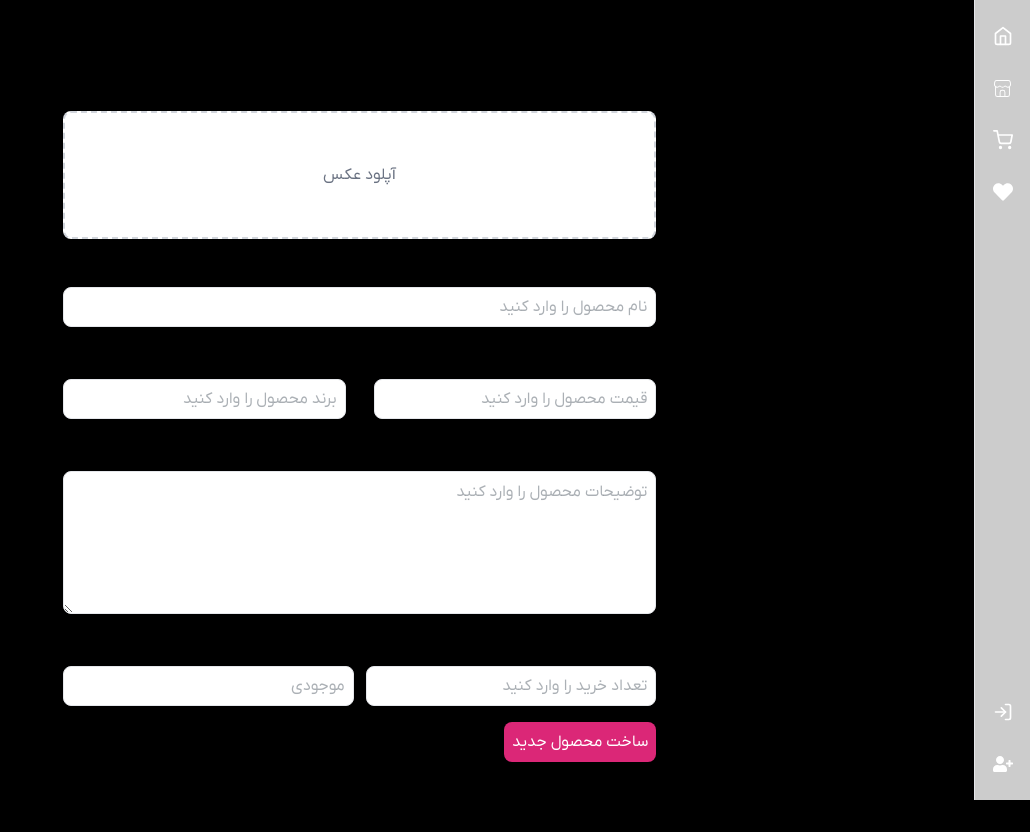
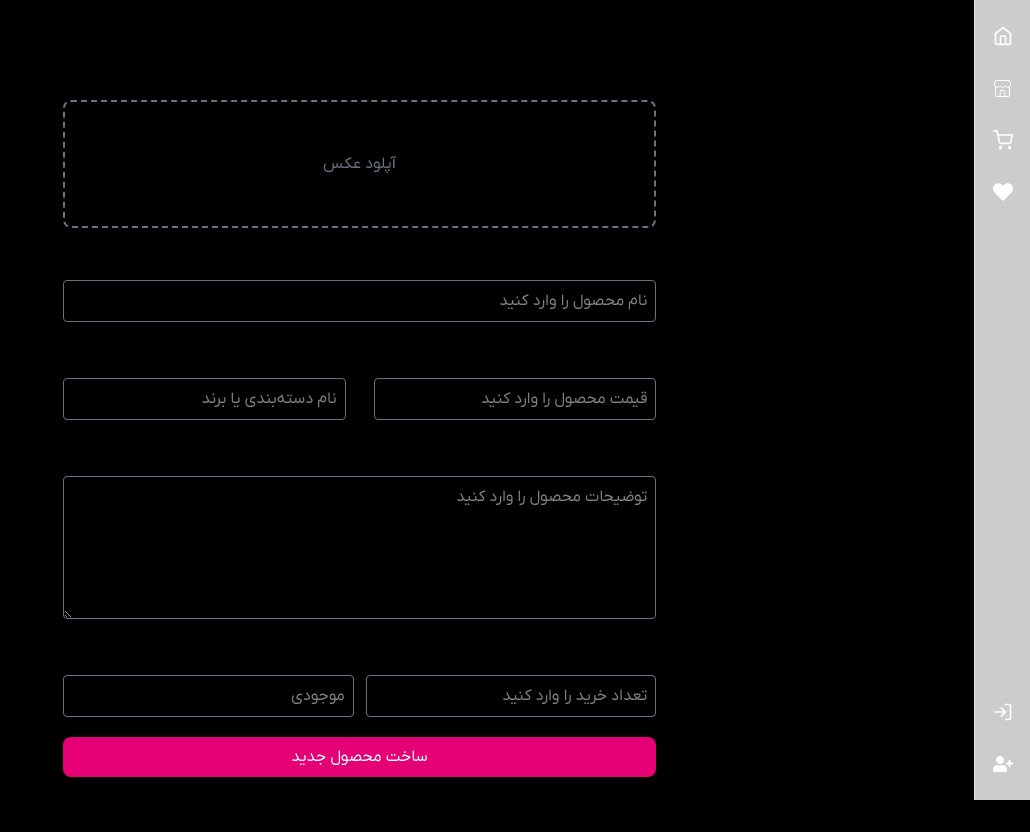
Before and after one commit to Mohammad-Reza-Mehdizadeh1999/e-commerce, a React (Vite) app: page /admin/create-product in a window 1280 px wide. Shown: the whole page, without its empty margins (250-1280 px from the left). Built offline with nearby package versions, Linux system fonts and the light colour scheme.

Commit message:
feat: create product logic created

```diff
--- a/src/App.jsx
+++ b/src/App.jsx
@@ -40,7 +40,7 @@ function App() {
           <Route path="admin/all-users" element={<AdminAllUsersPage />} />
           <Route path="admin/create-product" element={<AdminCreateProductPage />} />
           <Route path="admin/orders" element={<AdminAllOrders />} />
-          <Route path="admin/all-product" element={<AdminProductPage />} />
+          <Route path="admin/all-products" element={<AdminProductPage />} />
         </Route>
       </Routes>
     </>
--- /dev/null
+++ b/src/api/requests/adminCreateProduct.js
@@ -0,0 +1,34 @@
+import api from "../axios";
+
+export const uploadImage = async (file) => {
+  const formData = new FormData();
+  formData.append("image", file);
+
+  try {
+    const response = await api.post(`/upload`, formData, {
+      headers: {
+        "Content-Type": "multipart/form-data",
+      },
+    });
+    return response.data;
+  } catch (error) {
+    console.error("Error uploading image:", error);
+    throw error;
+  }
+};
+
+export const createProduct = async (productData) => {
+
+  const formData = new FormData();
+  for (const key in productData) {
+    formData.append(key, productData[key]);
+  }
+
+  const response = await api.post("/products", formData, {
+    headers: {
+      "Content-Type": "multipart/form-data",
+    },
+  });
+
+  return response.data;
+};
--- a/src/components/ui/AdminDropDown.jsx
+++ b/src/components/ui/AdminDropDown.jsx
@@ -13,6 +13,7 @@ export default function AdminDropDown() {
     { id: 2, title: "محصول جدید", to: "/admin/create-product" },
     { id: 3, title: "مدیریت کاربران", to: "/admin/all-users" },
     { id: 4, title: "سفارشات", to: "/admin/orders" },
+    { id: 5, title: "محصولات", to: "admin/all-products" },
     { id: 6, title: "خروج از حساب", to: "/login" },
   ];
 
--- a/src/pages/AdminCreateProductPage.jsx
+++ b/src/pages/AdminCreateProductPage.jsx
@@ -1,57 +1,100 @@
 import { useState } from "react";
-import {  toast } from "react-hot-toast";
+import { toast } from "react-hot-toast";
+import { useForm } from "react-hook-form";
+import { createProduct, uploadImage } from "../api/requests/adminCreateProduct";
 
+export default function AdminCreateProductPage() {
+  const [imagePreview, setImagePreview] = useState(null);
+  const [selectedFile, setSelectedFile] = useState(null);
 
-import { useForm } from "react-hook-form";
-const AdminCreateProductPage = () => {
-  const [imagePreview, setImagePreview] = useState(null);
   const {
     register,
     handleSubmit,
+    reset,
     formState: { errors },
   } = useForm();
 
-  const onSubmit = (data) => {
-    console.log(data);
-    toast.success("ثبت‌نام با موفقیت انجام شد 🎉");
+  const onSubmit = async (data) => {
+    try {
+      if (!selectedFile) {
+        toast.error("لطفاً عکس محصول را انتخاب کنید");
+        return;
+      }
+
+      const uploadResponse = await uploadImage(selectedFile);
+      const imageName = uploadResponse.image;
+
+      const productData = {
+        name: data.name,
+        price: Number(data.price),
+        category: data.category,
+        description: data.description,
+        quantity: Number(data.quantity),
+        image: imageName,
+      };
+
+      await createProduct(productData);
+
+      toast.success("✅ محصول با موفقیت ساخته شد!");
+
+      reset();
+      setSelectedFile(null);
+      setImagePreview(null);
+    } catch (error) {
+      console.error(error);
+      toast.error("❌ خطایی در ساخت محصول رخ داد");
+    }
   };
+
   const onError = (errors) => {
-    const errorMessages = Object.values(errors);
-    console.log(errorMessages);
-    errorMessages.forEach((error) => {
-      toast.error(error.message);
-    });
+    Object.values(errors).forEach((error) => toast.error(error.message));
   };
+
   const handleImageChange = (e) => {
     const file = e.target.files[0];
+    if (!file) return;
+    setSelectedFile(file);
+
     const reader = new FileReader();
-    reader.onload = () => {
-      setImagePreview(reader.result);
-    };
+    reader.onload = () => setImagePreview(reader.result);
     reader.readAsDataURL(file);
   };
+
   return (
     <form
-      className="flex flex-col min-h-screen items-center justify-center py-10"
+      className="flex flex-col min-h-screen items-center justify-center py-5"
       onSubmit={handleSubmit(onSubmit, onError)}
     >
-      <div className="flex flex-col w-[50%] justify-center gap-4">
+      <div className="flex flex-col w-[50%] justify-center gap-5 ">
         <div className="font-semibold text-black dark:text-white">
           محصول جدید
         </div>
+
         {imagePreview ? (
           <div className="flex items-center justify-center">
-          <div className="relative">
-            <div onClick={() => setImagePreview(null)} className="bg-red-600 absolute top-2 right-2 flex items-center justify-center w-[28px] h-[28px] cursor-pointer">X</div>
-            <img className="w-[800px] h-[480px]" src={imagePreview} alt="" />
-          </div>
+            <div className="relative">
+              <div
+                onClick={() => {
+                  setImagePreview(null);
+                  setSelectedFile(null);
+                }}
+                className="bg-red-600 absolute top-2 right-2 flex items-center justify-center w-[28px] h-[28px] cursor-pointer text-white font-bold rounded"
+              >
+                ×
+              </div>
+              <img
+                className="w-[800px] h-[480px] object-cover rounded-lg"
+                src={imagePreview}
+                alt="Preview"
+              />
+            </div>
           </div>
         ) : (
-          <label className="relative flex items-center justify-center border-2 border-dashed w-full border-gray-300 rounded-lg bg-white h-32 cursor-pointer hover:border-gray-400 transition">
+          <label className="relative flex items-center justify-center border-2 border-dashed w-full border-gray-500 rounded-lg  h-32 cursor-pointer hover:border-gray-400 transition">
             <p className="text-gray-500 pointer-events-none">آپلود عکس</p>
             <input
               type="file"
-              className="absolute inset-0 w-full h-full opacity-0 cursor-pointer focus:outline-none focus:ring-3 focus:ring-[var(--color-pink-primary)]"
+              className="absolute inset-0 w-full h-full opacity-0 cursor-pointer"
               accept="image/*"
               onChange={handleImageChange}
             />
@@ -59,81 +102,78 @@ const AdminCreateProductPage = () => {
         )}
 
         <div className="flex flex-col gap-2">
-          <label className=" text-black dark:text-white">نام</label>
+          <label className="text-black dark:text-white">نام</label>
           <input
             {...register("name", { required: "نام محصول را وارد کنید" })}
             placeholder="نام محصول را وارد کنید"
-            className=" p-2 bg-white text-bl border border-[#E5E7EB] text-[#58616C] w-full h-10 rounded-[8px] focus:outline-none focus:ring-3 focus:ring-[var(--color-pink-primary)]"
+            className="p-2 border border-gray-500 rounded focus:outline-none focus:ring-2 focus:ring-pink-500"
             type="text"
           />
         </div>
+
         <div className="flex gap-7 w-full">
           <div className="flex flex-col w-full gap-3">
-            <label className=" text-black dark:text-white">قیمت</label>
+            <label className="text-black dark:text-white">قیمت</label>
             <input
               {...register("price", { required: "قیمت را وارد کنید" })}
-              className="p-2  bg-white border border-[#E5E7EB] text-[#58616C] w-full h-10 rounded-[8px] focus:outline-none focus:ring-3 focus:ring-[var(--color-pink-primary)]"
+              className="p-2 border border-gray-500 rounded focus:outline-none focus:ring-2 focus:ring-pink-500"
               placeholder="قیمت محصول را وارد کنید"
+              type="number"
+            />
+          </div>
+
+          <div className="flex flex-col w-full gap-3">
+            <label className="text-black dark:text-white">دسته‌بندی / برند</label>
+            <input
+              {...register("category", { required: "دسته‌بندی را وارد کنید" })}
+              className="p-2 border border-gray-500 rounded focus:outline-none focus:ring-2 focus:ring-pink-500"
+              placeholder="نام دسته‌بندی یا برند"
               type="text"
-            ></input>
-
-          </div>
-          <div className="flex flex-col w-full gap-3">
-            <label className=" text-black dark:text-white">برند</label>
-            <input
-              {...register("brand", { required: "برند را وارد کنید" })}
-              className="p-2  bg-white border border-[#E5E7EB]  text-[#58616C] w-full h-10 rounded-[8px] focus:outline-none focus:ring-3 focus:ring-[var(--color-pink-primary)]"
-              placeholder="برند محصول را وارد کنید"
-              type="text"
-            ></input>
-
+            />
           </div>
         </div>
+
         <div className="flex flex-col gap-3">
-          <label className=" text-black dark:text-white">توضیحات</label>
+          <label className="text-black dark:text-white">توضیحات</label>
           <textarea
-            {...register("descreption", {
+            {...register("description", {
               required: "توضیحات محصول را وارد کنید",
             })}
-            className="h-[143px] border bg-white border-[#E5E7EB] text-[#58616C] rounded-[8px] p-2"
+            className="h-[143px] border border-gray-500 rounded p-2 focus:outline-none focus:ring-2 focus:ring-pink-500"
             placeholder="توضیحات محصول را وارد کنید"
-          ></textarea>
+          />
+        </div>
 
-        </div>
         <div className="flex w-full gap-3">
           <div className="flex flex-col w-full gap-3">
-            <label className=" text-black dark:text-white">
-              تعداد قابل خرید
-            </label>
+            <label className="text-black dark:text-white">تعداد قابل خرید</label>
             <input
               {...register("quantity", {
                 required: "تعداد قابل خرید را وارد کنید",
               })}
-              className="p-2  bg-white border border-[#E5E7EB] text-[#58616C] w-full h-10 rounded-[8px] focus:outline-none focus:ring-3 focus:ring-[var(--color-pink-primary)]"
+              className="p-2 border border-gray-500 rounded focus:outline-none focus:ring-2 focus:ring-pink-500"
               type="number"
               placeholder="تعداد خرید را وارد کنید"
-            ></input>
+            />
+          </div>
 
-          </div>
           <div className="flex flex-col w-full gap-3">
-            <label className=" text-black dark:text-white">موجودی</label>
+            <label className="text-black dark:text-white">موجودی</label>
             <input
-              {...register("balance", { required: "موجودی را انتخاب کنید" })}
-              className="p-2  bg-white border border-[#E5E7EB] text-[#58616C] w-full h-10 rounded-[8px] focus:outline-none focus:ring-3 focus:ring-[var(--color-pink-primary)]"
+              className="p-2 border border-gray-500 rounded focus:outline-none focus:ring-2 focus:ring-pink-500"
               type="number"
               placeholder="موجودی"
-            ></input>
-
+            />
           </div>
         </div>
-        <div>
-          <button className="bg-[#DB2777] rounded-[8px] p-2 text-white">
-            ساخت محصول جدید
-          </button>
-        </div>
+
+        <button
+          type="submit"
+          className="bg-pink-600 hover:bg-pink-700 text-white rounded-lg py-2 transition"
+        >
+          ساخت محصول جدید
+        </button>
       </div>
     </form>
   );
-};
-
-export default AdminCreateProductPage;
+}
```
